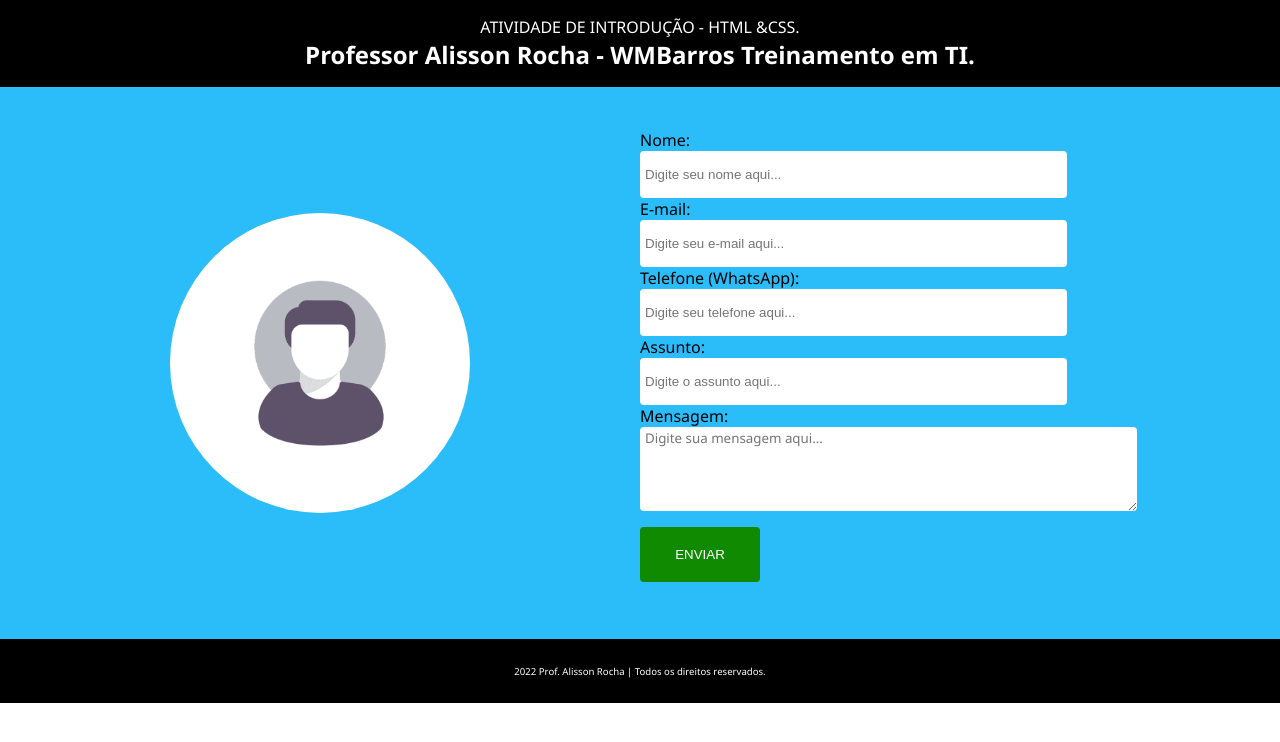
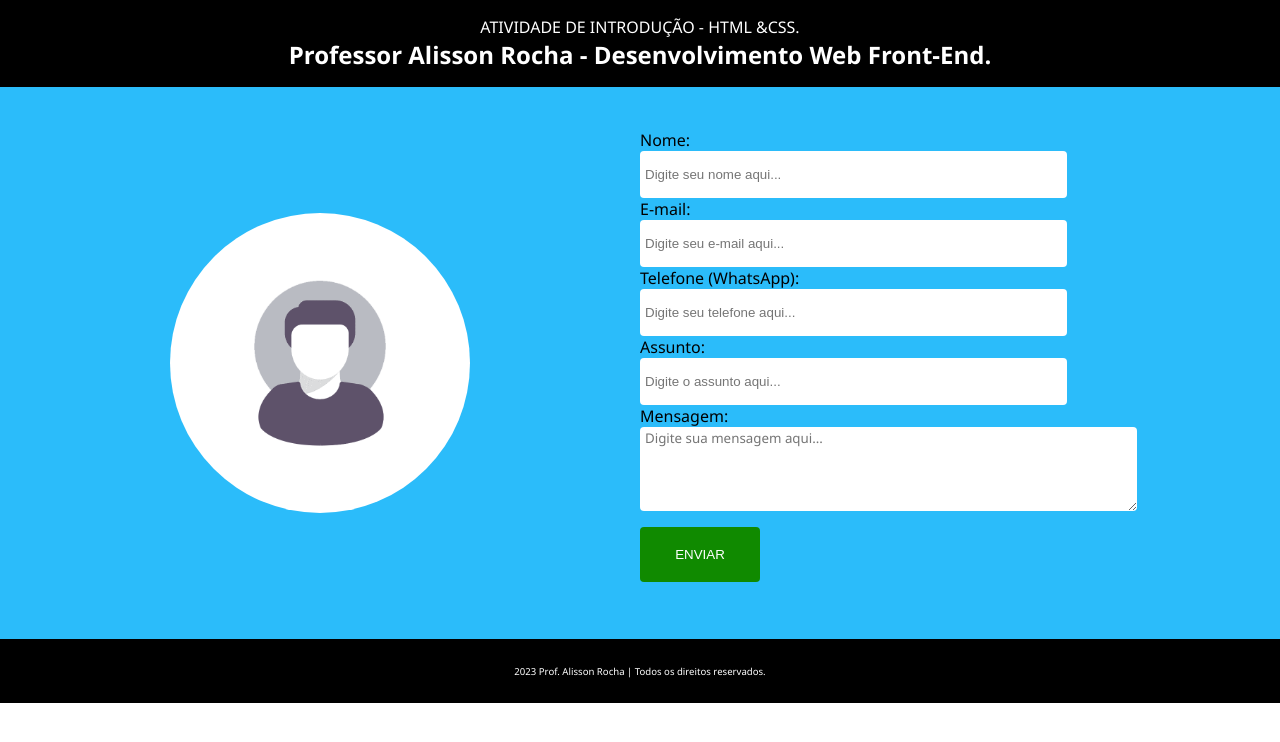
Before and after one commit to AlissonRochaDev/ResponsividadeCSSNativo, a plain HTML site: page index.html in a window 1280 px wide. Drawn offline with Linux system fonts and the light colour scheme.

Commit message:
Update index.html

```diff
--- a/index.html
+++ b/index.html
@@ -13,7 +13,7 @@
             <span class="tituloText">ATIVIDADE DE INTRODUÇÃO - HTML &CSS.</span>
         </section>
         <section class="middle">
-            <h1>Professor Alisson Rocha - WMBarros Treinamento em TI.</h1>
+            <h1>Professor Alisson Rocha - Desenvolvimento Web Front-End.</h1>
         </section>
     </header>
 
@@ -41,7 +41,7 @@
 
     <footer id="final">
         <section class="copy">
-            <span>2022 Prof. Alisson Rocha | Todos os direitos reservados.</span>
+            <span>2023 Prof. Alisson Rocha | Todos os direitos reservados.</span>
         </section>
     </footer>
 </body>
```
